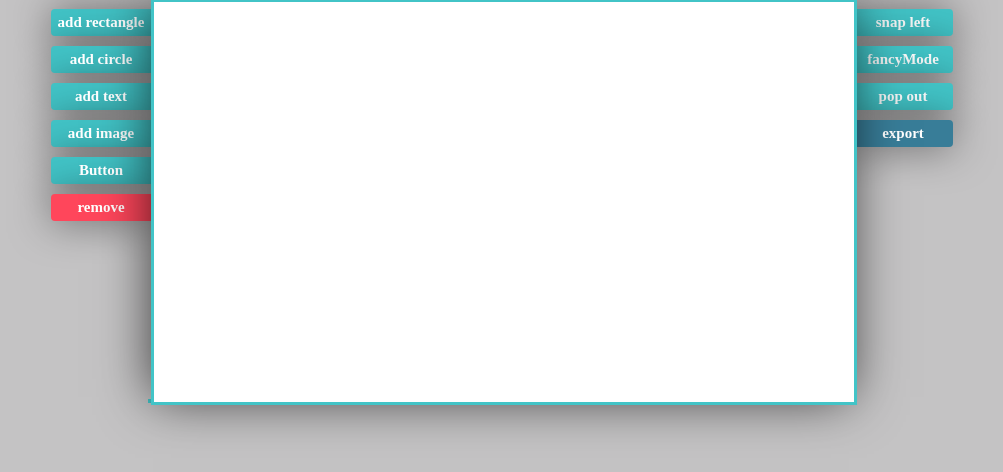
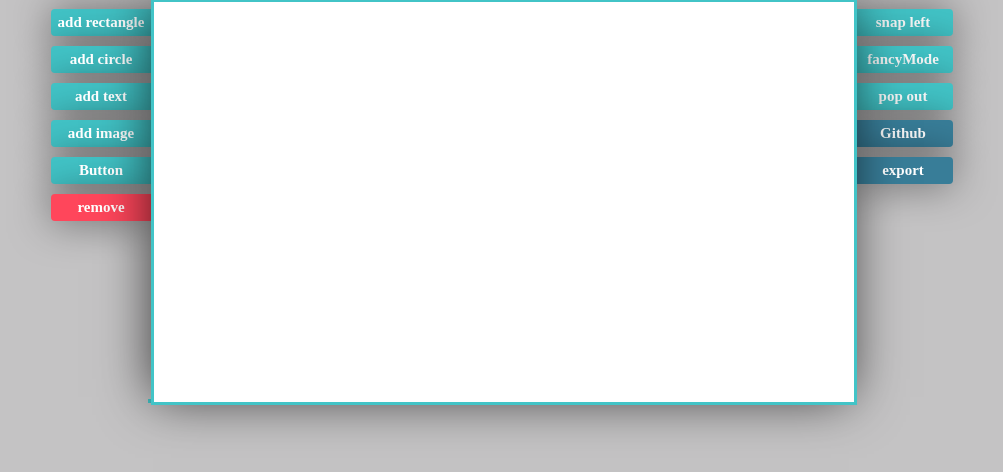
Before and after one commit to sphrases/DonkeyDesigner, a plain HTML site: page index.html in a window 1280 px wide. Shown: the part 80-552 px from the top of the page, without its empty margins (139-1142 px from the left). Drawn offline with nearby package versions, Linux system fonts and the light colour scheme.

Commit message:
added Github button #14

```diff
--- a/CSS/donkeyDesigner.css
+++ b/CSS/donkeyDesigner.css
@@ -121,6 +121,9 @@ p {
     background-color: #387d98;
 }
 
+#openGithubButton {
+    background-color: #387d98;
+}
 
 
 /* DonkeyCanvas */
--- a/index.html
+++ b/index.html
@@ -46,13 +46,19 @@
                    }">
                 pop out
             </button>
+            <button class="donkeyButtons" id="openGithubButton"
+                    onclick="{
+                       window.open('https://github.com/sphrases/DonkeyDesigner', '_blank');
+                   }">
+                Github
+            </button>
             <button class="donkeyButtons" id="exportButton">export</button>
 
 
         </div>
         <canvas id="donkeyCanvas"></canvas>
         <div id="elementSettingsDiv">
-           </div>
+        </div>
 
 
         <script>
```
